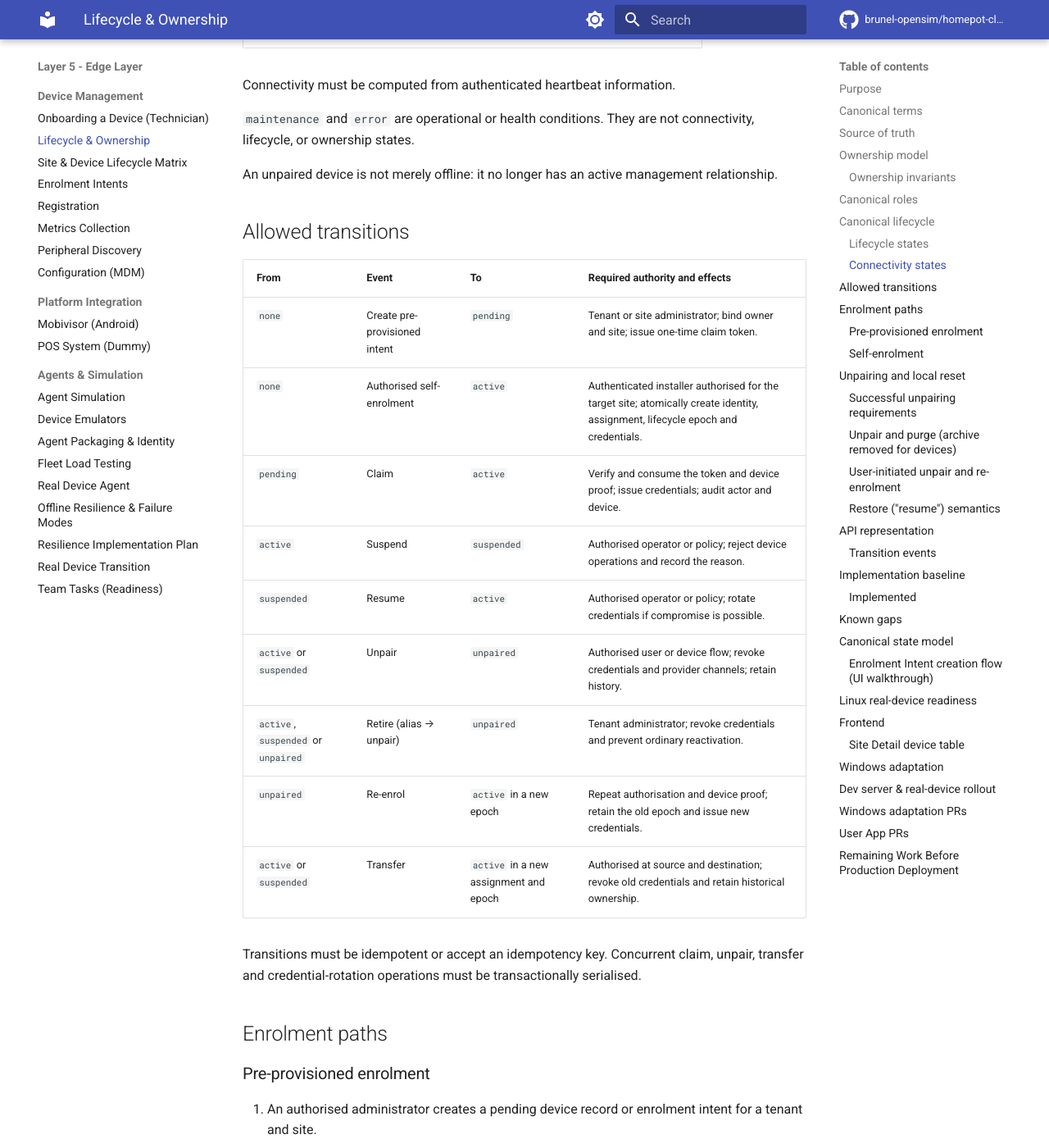
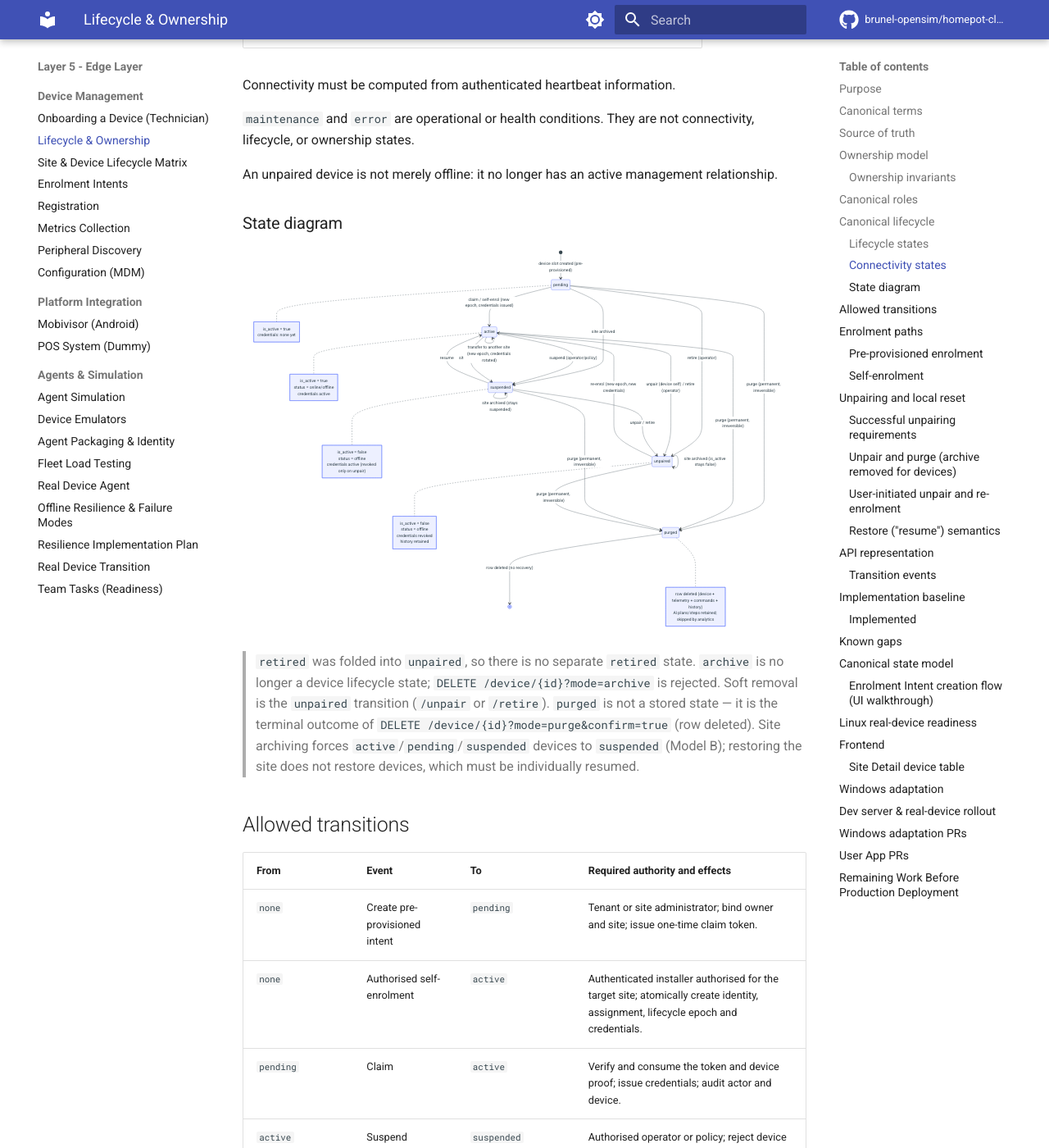
Before and after one commit to brunel-opensim/homepot-client, an MkDocs documentation site: the page built from docs/device-lifecycle-and-ownership.md, in a window 1280 px wide and 1400 px high, scrolled down 4360 px. Shown: the whole window at 82% size. Built offline with MkDocs 1.6.1 and Material for MkDocs 9.7.7, drawn with Linux system fonts in a browser that asks for light colours; comment, search, counter and statistics services are not loaded; the version menu is left out.

Commit message:
docs(devices): add Mermaid state diagram for device lifecycle

````diff
--- a/docs/device-lifecycle-and-ownership.md
+++ b/docs/device-lifecycle-and-ownership.md
@@ -120,7 +120,75 @@ Connectivity must be computed from authenticated heartbeat information.
 
 An unpaired device is not merely offline: it no longer has an active management relationship.
 
+### State diagram
+
+```mermaid
+stateDiagram-v2
+    [*] --> pending : device slot created (pre-provisioned)
+
+    pending --> active : claim / self-enrol (new epoch, credentials issued)
+    pending --> suspended : site archived
+    pending --> unpaired : retire (operator)
+    pending --> purged : purge (permanent, irreversible)
+
+    active --> suspended : suspend (operator/policy)
+    active --> unpaired : unpair (device self) / retire (operator)
+    active --> suspended : site archived
+    active --> active : transfer to another site (new epoch, credentials rotated)
+    active --> purged : purge (permanent, irreversible)
+
+    suspended --> active : resume
+    suspended --> unpaired : unpair / retire
+    suspended --> suspended : site archived (stays suspended)
+    suspended --> purged : purge (permanent, irreversible)
+
+    unpaired --> active : re-enrol (new epoch, new credentials)
+    unpaired --> unpaired : site archived (is_active stays false)
+    unpaired --> purged : purge (permanent, irreversible)
+
+    purged --> [*] : row deleted (no recovery)
+
+    note right of pending
+        is_active = true
+        credentials: none yet
+    end note
+
+    note right of active
+        is_active = true
+        status = online/offline
+        credentials active
+    end note
+
+    note right of suspended
+        is_active = false
+        status = offline
+        credentials active (revoked only on unpair)
+    end note
+
+    note right of unpaired
+        is_active = false
+        status = offline
+        credentials revoked
+        history retained
+    end note
+
+    note right of purged
+        row deleted (device + telemetry + commands + history)
+        AI plans/steps retained; skipped by analytics
+    end note
+```
+
+> `retired` was folded into `unpaired`, so there is no separate `retired` state.
+> `archive` is no longer a device lifecycle state; `DELETE /device/{id}?mode=archive`
+> is rejected. Soft removal is the `unpaired` transition (`/unpair` or `/retire`).
+> `purged` is not a stored state — it is the terminal outcome of
+> `DELETE /device/{id}?mode=purge&confirm=true` (row deleted). Site archiving
+> forces `active`/`pending`/`suspended` devices to `suspended` (Model B);
+> restoring the site does not restore devices, which must be individually
+> resumed.
+
 ## Allowed transitions
+
 
 | From                                | Event                         | To                                     | Required authority and effects                                                                                                   |
 | ----------------------------------- | ----------------------------- | -------------------------------------- | -------------------------------------------------------------------------------------------------------------------------------- |
````
